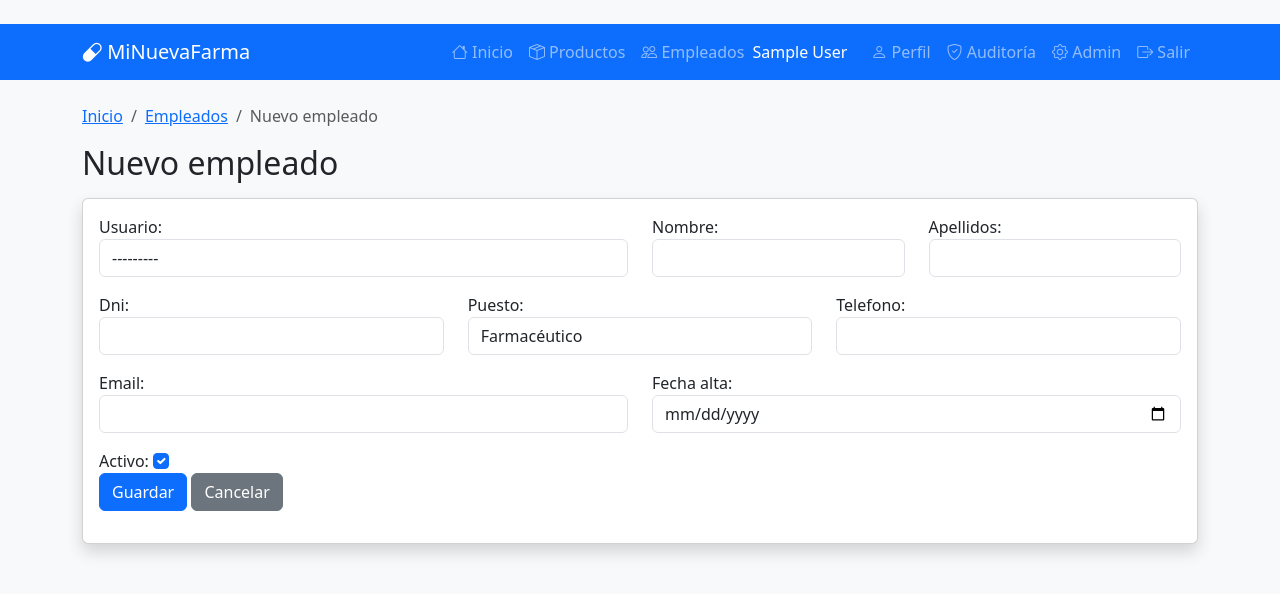
After one commit to msbwindmark-cloud/minuevafarma, a Django app: page /empleados/nuevo/ in a window 1280 px wide. The commit adds this page. Shown: the top 594 px of the page. Run offline with Django 5.2, Linux system fonts and the light colour scheme; the visitor is signed in with stand-in values (Sample User, id 1); data comes from the database, SQL or seed files in the repository; some libraries are stand-ins or nearby versions.

Commit message:
Fix: modulo empleados

```diff
--- a/config/templates/base.html
+++ b/config/templates/base.html
@@ -18,6 +18,7 @@
             <div class="navbar-nav ms-auto">
                 <a class="nav-link" href="{% url 'dashboard' %}"><i class="bi bi-house"></i> Inicio</a>
                 <a class="nav-link" href="{% url 'producto_list' %}"><i class="bi bi-box-seam"></i> Productos</a>
+                <a class="nav-link" href="{% url 'empleado_list' %}"><i class="bi bi-people"></i> Empleados</a>
                 <span class="nav-item text-white me-3 mt-2">{{ user.nombre_completo }}</span>
                 <a class="nav-link" href="{% url 'perfil' %}"><i class="bi bi-person"></i> Perfil</a>
                 <a class="nav-link" href="{% url 'auditoria' %}"><i class="bi bi-shield-check"></i> Auditoría</a>
@@ -27,11 +28,9 @@
         </div>
     </nav>
     {% endif %}
-
     <main class="container my-4">
         {% block content %}{% endblock %}
     </main>
-
     <script src="https://cdn.jsdelivr.net/npm/bootstrap@5.3.3/dist/js/bootstrap.bundle.min.js"></script>
     <script src="https://cdn.jsdelivr.net/npm/jquery@3.7.1/dist/jquery.min.js"></script>
     <script src="https://cdn.jsdelivr.net/npm/sweetalert2@11.10.5/dist/sweetalert2.all.min.js"></script>
--- a/farmacia/forms/__init__.py
+++ b/farmacia/forms/__init__.py
@@ -2,7 +2,7 @@ from django import forms
 from django.contrib.auth import get_user_model
 from django.contrib.auth.forms import ReadOnlyPasswordHashField
 from django.core.exceptions import ValidationError
-from farmacia.models import Rol
+from farmacia.models import Rol, Empleado
 
 Usuario = get_user_model()
 
@@ -144,3 +144,19 @@ class MovimientoForm(forms.ModelForm):
             'cantidad': forms.NumberInput(attrs={'class': 'form-control'}),
             'motivo': forms.TextInput(attrs={'class': 'form-control'}),
         }
+
+class EmpleadoForm(forms.ModelForm):
+    class Meta:
+        model = Empleado
+        fields = ['usuario', 'nombre', 'apellidos', 'dni', 'puesto', 'telefono', 'email', 'fecha_alta', 'activo']
+        widgets = {
+            'usuario': forms.Select(attrs={'class': 'form-control'}),
+            'nombre': forms.TextInput(attrs={'class': 'form-control'}),
+            'apellidos': forms.TextInput(attrs={'class': 'form-control'}),
+            'dni': forms.TextInput(attrs={'class': 'form-control'}),
+            'puesto': forms.Select(attrs={'class': 'form-control'}),
+            'telefono': forms.TextInput(attrs={'class': 'form-control'}),
+            'email': forms.EmailInput(attrs={'class': 'form-control'}),
+            'fecha_alta': forms.DateInput(attrs={'class': 'form-control', 'type': 'date'}),
+            'activo': forms.CheckboxInput(attrs={'class': 'form-check-input'}),
+        }
--- /dev/null
+++ b/farmacia/models/empleados.py
@@ -0,0 +1,58 @@
+from django.db import models
+from django.utils import timezone
+import uuid
+
+
+class Empleado(models.Model):
+    PUESTO = (
+        ('FARM', 'Farmacéutico'),
+        ('TEC', 'Técnico en farmacia'),
+        ('CAJ', 'Cajero'),
+        ('ADM', 'Administración'),
+    )
+
+    id = models.UUIDField(primary_key=True, default=uuid.uuid4, editable=False)
+    usuario = models.OneToOneField('Usuario', on_delete=models.CASCADE, related_name='empleado', null=True, blank=True)
+    nombre = models.CharField(max_length=100)
+    apellidos = models.CharField(max_length=150)
+    dni = models.CharField(max_length=20, unique=True)
+    puesto = models.CharField(max_length=4, choices=PUESTO, default='FARM')
+    telefono = models.CharField(max_length=20, blank=True)
+    email = models.EmailField(blank=True)
+    fecha_alta = models.DateField(default=timezone.now)
+    activo = models.BooleanField(default=True)
+    creado = models.DateTimeField(auto_now_add=True)
+
+    class Meta:
+        verbose_name = "Empleado"
+        verbose_name_plural = "Empleados"
+        ordering = ['nombre']
+
+    def __str__(self):
+        return f"{self.nombre} {self.apellidos}"
+
+    def fichado_hoy(self):
+        hoy = timezone.now().date()
+        return Fichaje.objects.filter(empleado=self, entrada__date=hoy, salida__isnull=True).first()
+
+
+class Fichaje(models.Model):
+    id = models.UUIDField(primary_key=True, default=uuid.uuid4, editable=False)
+    empleado = models.ForeignKey(Empleado, on_delete=models.CASCADE, related_name='fichajes')
+    entrada = models.DateTimeField(default=timezone.now)
+    salida = models.DateTimeField(blank=True, null=True)
+    nota = models.CharField(max_length=160, blank=True)
+    ip = models.GenericIPAddressField(blank=True, null=True)
+
+    class Meta:
+        verbose_name = "Fichaje"
+        verbose_name_plural = "Fichajes"
+        ordering = ['-entrada']
+
+    def __str__(self):
+        return f"{self.empleado} {self.entrada:%d/%m %H:%M}"
+
+    def duracion(self):
+        if self.salida:
+            return self.salida - self.entrada
+        return timezone.now() - self.entrada
--- /dev/null
+++ b/farmacia/templates/farmacia/empleado_form.html
@@ -0,0 +1,23 @@
+{% extends "base.html" %}
+{% block title %}{{ titulo }}{% endblock %}
+{% block content %}
+<nav aria-label="breadcrumb"><ol class="breadcrumb"><li class="breadcrumb-item"><a href="{% url 'dashboard' %}">Inicio</a></li><li class="breadcrumb-item"><a href="{% url 'empleado_list' %}">Empleados</a></li><li class="breadcrumb-item active">{{ titulo }}</li></ol></nav>
+<h2 class="mb-3">{{ titulo }}</h2>
+<div class="card shadow"><div class="card-body">
+<form method="post" enctype="multipart/form-data">{% csrf_token %}
+<div class="row">
+<div class="col-md-6 mb-3">{{ form.usuario.label_tag }}{{ form.usuario }}</div>
+<div class="col-md-3 mb-3">{{ form.nombre.label_tag }}{{ form.nombre }}</div>
+<div class="col-md-3 mb-3">{{ form.apellidos.label_tag }}{{ form.apellidos }}</div>
+<div class="col-md-4 mb-3">{{ form.dni.label_tag }}{{ form.dni }}</div>
+<div class="col-md-4 mb-3">{{ form.puesto.label_tag }}{{ form.puesto }}</div>
+<div class="col-md-4 mb-3">{{ form.telefono.label_tag }}{{ form.telefono }}</div>
+<div class="col-md-6 mb-3">{{ form.email.label_tag }}{{ form.email }}</div>
+<div class="col-md-6 mb-3">{{ form.fecha_alta.label_tag }}{{ form.fecha_alta }}</div>
+<div class="col-md-12">{{ form.activo.label_tag }} {{ form.activo }}</div>
+</div>
+<button type="submit" class="btn btn-primary">Guardar</button>
+<a href="{% url 'empleado_list' %}" class="btn btn-secondary">Cancelar</a>
+</form>
+</div></div>
+{% endblock %}
--- a/farmacia/urls.py
+++ b/farmacia/urls.py
@@ -28,4 +28,11 @@ urlpatterns = [
     path('proveedores/nuevo/', views.proveedor_create, name='proveedor_create'),
     path('proveedores/<int:pk>/editar/', views.proveedor_update, name='proveedor_update'),
     path('proveedores/<int:pk>/eliminar/', views.proveedor_delete, name='proveedor_delete'),
+
+    path('empleados/', views.empleado_list, name='empleado_list'),
+    path('empleados/nuevo/', views.empleado_create, name='empleado_create'),
+    path('empleados/<uuid:pk>/editar/', views.empleado_update, name='empleado_update'),
+    path('empleados/<uuid:pk>/eliminar/', views.empleado_delete, name='empleado_delete'),
+    path('fichar/', views.fichar, name='fichar'),
+    path('fichajes/', views.fichaje_list, name='fichaje_list'),
 ]
--- a/farmacia/views/__init__.py
+++ b/farmacia/views/__init__.py
@@ -5,6 +5,8 @@ from .inventario import (producto_list, producto_create, producto_update,
                          producto_delete, producto_movimiento, movimiento_list,
                          categoria_list, categoria_create, categoria_update, categoria_delete,
                          proveedor_list, proveedor_create, proveedor_update, proveedor_delete)
+from .empleados import (empleado_list, empleado_create, empleado_update,
+                        empleado_delete, fichar, fichaje_list)
 
 __all__ = ['registro', 'login_view', 'logout_view', 'verificar_2fa',
            'password_reset_request', 'password_reset_confirm', 'perfil', 'toggle_2fa',
@@ -12,4 +14,6 @@ __all__ = ['registro', 'login_view', 'logout_view', 'verificar_2fa',
            'producto_list', 'producto_create', 'producto_update', 'producto_delete',
            'producto_movimiento', 'movimiento_list',
            'categoria_list', 'categoria_create', 'categoria_update', 'categoria_delete',
-           'proveedor_list', 'proveedor_create', 'proveedor_update', 'proveedor_delete']
+           'proveedor_list', 'proveedor_create', 'proveedor_update', 'proveedor_delete',
+           'empleado_list', 'empleado_create', 'empleado_update', 'empleado_delete',
+           'fichar', 'fichaje_list']
--- /dev/null
+++ b/farmacia/views/empleados.py
@@ -0,0 +1,89 @@
+from django.shortcuts import render, redirect, get_object_or_404
+from django.contrib.auth.decorators import login_required
+from django.contrib import messages
+from django.utils import timezone
+from django.http import JsonResponse
+
+from farmacia.models import Empleado, Fichaje, Auditoria
+from farmacia.forms import EmpleadoForm
+
+
+def _ip(request):
+    xf = request.META.get('HTTP_X_FORWARDED_FOR')
+    return xf.split(',')[0].strip() if xf else request.META.get('REMOTE_ADDR')
+
+
+@login_required
+def empleado_list(request):
+    emps = Empleado.objects.all()
+    hoy = timezone.now().date()
+    fichajes_hoy = Fichaje.objects.filter(entrada__date=hoy).count()
+    return render(request, 'farmacia/empleado_list.html', {'emps': emps, 'fichajes_hoy': fichajes_hoy})
+
+
+@login_required
+def empleado_create(request):
+    if request.method == 'POST':
+        form = EmpleadoForm(request.POST, request.FILES)
+        if form.is_valid():
+            form.save()
+            messages.success(request, 'Empleado dado de alta.')
+            return redirect('empleado_list')
+    else:
+        form = EmpleadoForm()
+    return render(request, 'farmacia/empleado_form.html', {'form': form, 'titulo': 'Nuevo empleado'})
+
+
+@login_required
+def empleado_update(request, pk):
+    emp = get_object_or_404(Empleado, pk=pk)
+    if request.method == 'POST':
+        form = EmpleadoForm(request.POST, request.FILES, instance=emp)
+        if form.is_valid():
+            form.save()
+            messages.success(request, 'Empleado actualizado.')
+            return redirect('empleado_list')
+    else:
+        form = EmpleadoForm(instance=emp)
+    return render(request, 'farmacia/empleado_form.html', {'form': form, 'titulo': 'Editar empleado'})
+
+
+@login_required
+def empleado_delete(request, pk):
+    emp = get_object_or_404(Empleado, pk=pk)
+    if request.method == 'POST':
+        Auditoria.objects.create(accion='DELETE', modelo='Empleado',
+            objeto_id=str(emp.id), descripcion='Eliminacion de empleado: ' + str(emp),
+            usuario=request.user, ip=_ip(request))
+        emp.delete()
+        messages.success(request, 'Empleado eliminado.')
+        return redirect('empleado_list')
+    return render(request, 'farmacia/categoria_confirm_delete.html',
+                  {'obj': emp, 'tipo': 'empleado', 'back': 'empleado_list'})
+
+
+@login_required
+def fichar(request):
+    emp_id = request.POST.get('empleado') or request.GET.get('empleado')
+    if not emp_id:
+        return JsonResponse({'ok': False, 'msg': 'Sin empleado'})
+    emp = get_object_or_404(Empleado, pk=emp_id)
+    abierto = emp.fichado_hoy()
+    if abierto:
+        abierto.salida = timezone.now()
+        abierto.ip = _ip(request)
+        abierto.save()
+        msg = 'Salida registrada para ' + emp.nombre
+    else:
+        Fichaje.objects.create(empleado=emp, entrada=timezone.now(), ip=_ip(request))
+        msg = 'Entrada registrada para ' + emp.nombre
+    if request.headers.get('x-requested-with') == 'XMLHttpRequest':
+        return JsonResponse({'ok': True, 'msg': msg})
+    messages.success(request, msg)
+    return redirect('empleado_list')
+
+
+@login_required
+def fichaje_list(request):
+    fichajes = Fichaje.objects.select_related('empleado').all()[:200]
+    return render(request, 'farmacia/fichaje_list.html', {'fichajes': fichajes})
```
Also changed, not shown: farmacia/admin.py (+16 -1 lines), farmacia/models/__init__.py (+6 -2 lines), farmacia/models/ventas.py (added, +53 -0 lines), farmacia/signals.py (+18 -1 lines), farmacia/templates/farmacia/empleado_list.html (added, +28 -0 lines), farmacia/templates/farmacia/fichaje_list.html (added, +18 -0 lines), farmacia/migrations/0003_empleado_fichaje.py (added).
